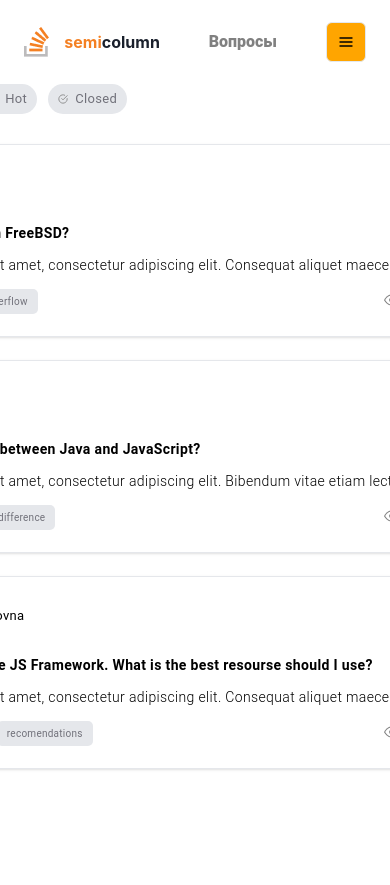
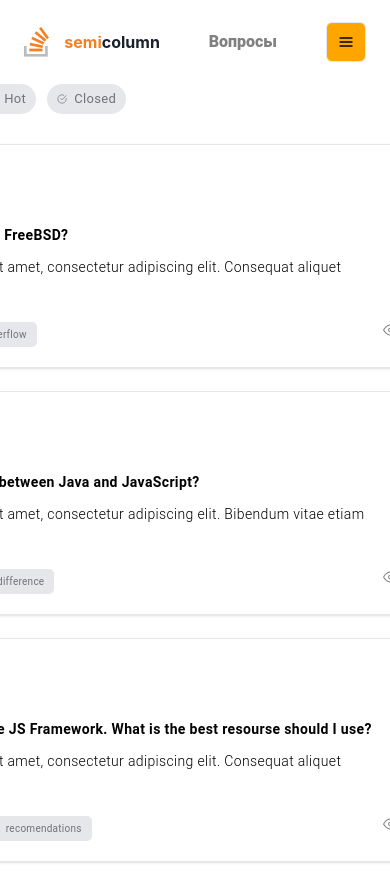
Before and after one commit to cofeek-codes/year3half2, a React (Vite) app in the folder kp/project/: page / in a window 390 px wide. Shown: the top 885 px of the page. Before the commit the page ends 844 px from the top, so only its background shows below. Built offline with nearby package versions, Linux system fonts and the light colour scheme.

Commit message:
some part of adaptive

```diff
--- a/kp/project/src/components/Questions/Question.tsx
+++ b/kp/project/src/components/Questions/Question.tsx
@@ -5,21 +5,21 @@ import { images } from "../../utils/imageLoader"
 const Question = ({ question }: { question: TQuestion }) => {
    const user = mockUsers.find(u => u.questionsIds.includes(question.id))!
    return <div className="question__wrapper">
-      <div className="w-[725px] h-[193px] px-[30px] py-[25px] bg-white rounded-[5px] shadow border border-gray-200 flex-col justify-start items-start gap-[15px] inline-flex mb-[23px]">
+      <div className="px-[30px] py-[25px] bg-white rounded-[5px] shadow border border-gray-200 flex-col justify-start items-start gap-[15px] inline-flex mb-[23px]">
          <div className="w-[665px] h-10 relative">
             <div className="w-[71px] h-8 left-[55px] top-[4px] absolute">
                <div className="left-0 top-[20px] absolute text-zinc-500 text-[10px] font-normal font-['Roboto'] tracking-wide">{user.lastOnline}</div>
-               <div className="left-0 top-0 absolute text-black text-[13px] font-normal font-['Roboto'] tracking-wide">{user.name}</div>
+               <div className="question__title left-0 top-0 absolute text-black text-[13px] font-normal font-['Roboto']">{user.name}</div>
             </div>
             <img className="w-10 h-10 left-0 top-0 absolute rounded-full" src={user.avatar} />
             <div className="w-6 h-6 left-[641px] top-[8px] absolute" />
          </div>
-         <div className="self-stretch h-[51px] flex-col justify-start items-start gap-2.5 flex">
+         <div className="flex-col justify-start items-start gap-2.5 flex">
             <div className="text-black text-sm font-bold font-['Roboto'] tracking-wide">{question.title}</div>
-            <div className="w-[665px] text-black text-sm font-light font-['Roboto'] leading-[25px] tracking-wide">{question.description}</div>
+            <div className="question__description text-black text-sm font-light font-['Roboto'] leading-[25px] tracking-wide">{question.description}</div>
          </div>
-         <div className="w-[665px] h-[22px] relative bg-white">
-            <div className="left-0 top-0 absolute justify-start items-center gap-2.5 inline-flex">
+         <div className="h-[22px] relative bg-white">
+            <div className=" justify-start items-center gap-2.5 inline-flex">
                {question.tags.map((t, i) => (
                   <React.Fragment key={i}>
                      <div className="px-2.5 py-[5px] bg-gray-200 rounded-[5px] justify-start items-center flex">
--- a/kp/project/src/index.scss
+++ b/kp/project/src/index.scss
@@ -93,6 +93,21 @@ $blue: #3b82f6;
    display:flex;
 }
 
+@media(max-width: 768px) {
+   .question__wrapper {
+      width: 80%;
+      &>div {
+         width: 100%;
+      }
+   }
+      .question__title {
+         width: 100%;
+      }
+      .question__description {
+         width: 100%;
+      }
+
+}
 //main
 
 
```
